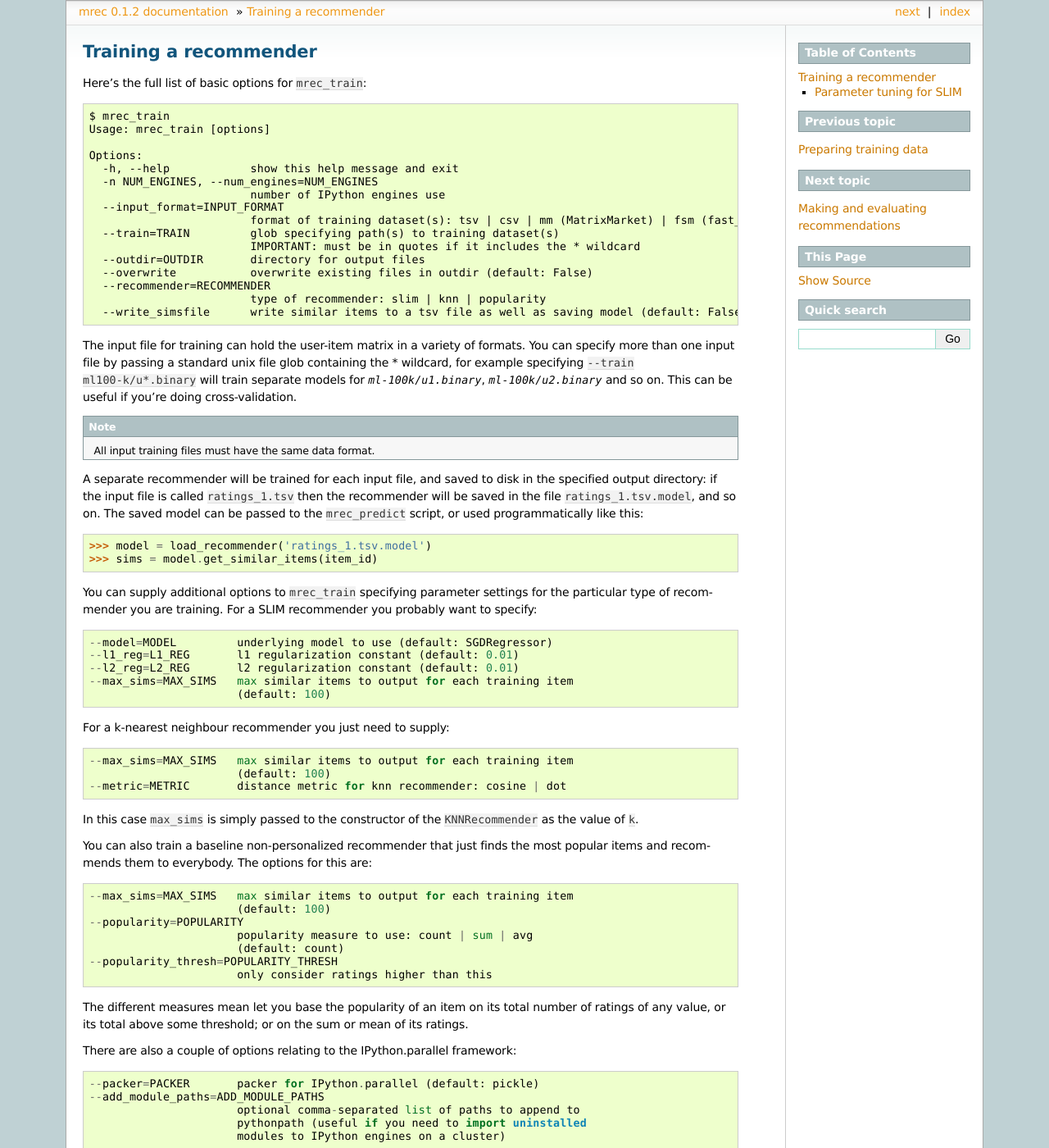
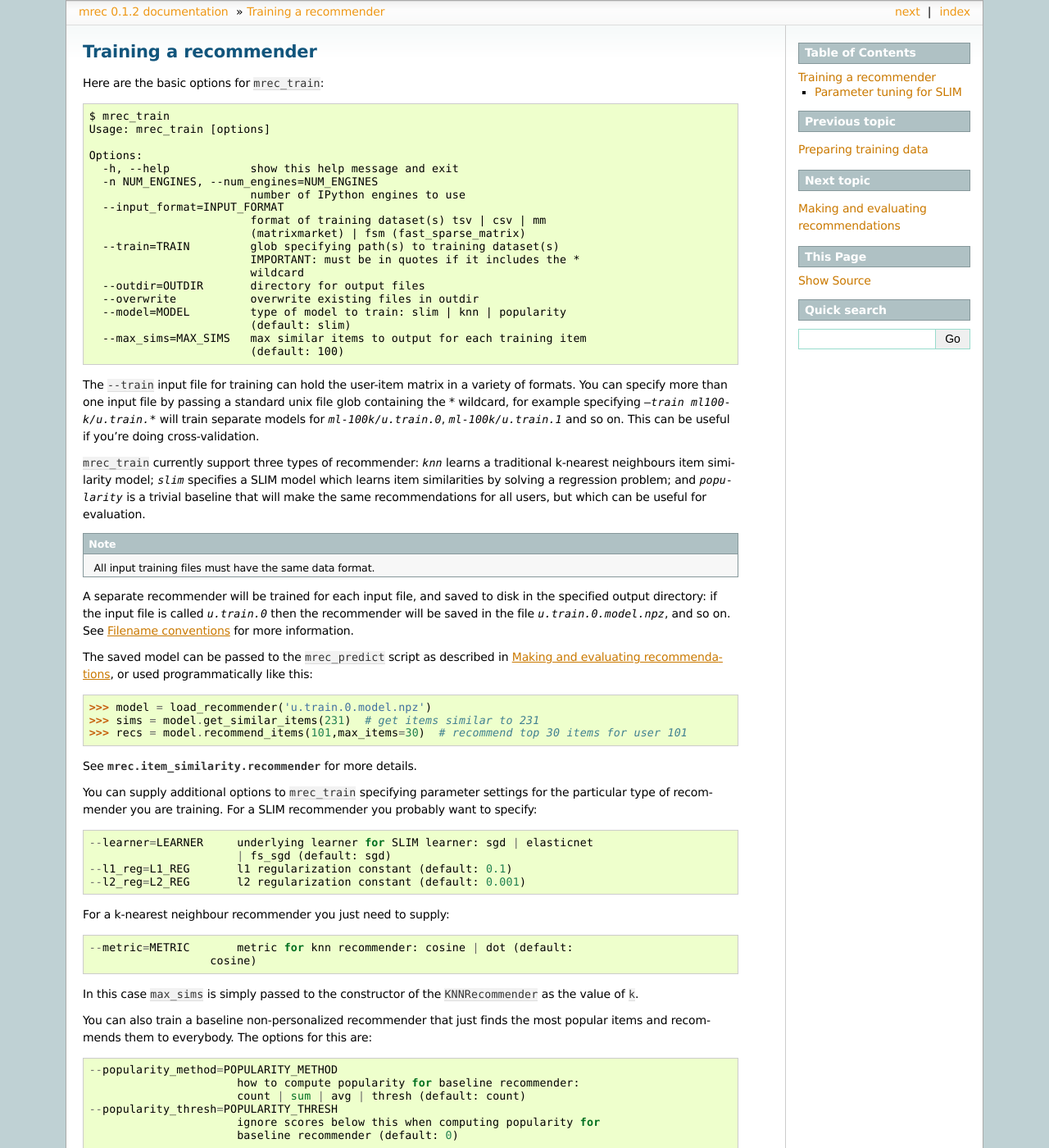
Before and after one commit to Mendeley/mrec, a Sphinx documentation site: the page built from doc/training.rst, in a window 1280 px wide and 1400 px high. Shown: the whole window at 82% size. Built offline with Sphinx 7.4.7, drawn with Linux system fonts in a browser that asks for light colours; formulas are drawn with MathJax 3; some of the changed text lies outside the part shown.

Commit message:
usable docs, added licence

```diff
--- a/doc/mrec.examples.rst
+++ b/doc/mrec.examples.rst
@@ -26,8 +26,6 @@ examples Package
     :show-inheritance:
 
 
-.. _filename_conventions-label:
-
 :mod:`filename_conventions` Module
 ----------------------------------
 
--- a/doc/training.rst
+++ b/doc/training.rst
@@ -4,7 +4,7 @@
 Training a recommender
 ======================
 
-Here's the full list of basic options for ``mrec_train``::
+Here are the basic options for ``mrec_train``::
 
     $ mrec_train
     Usage: mrec_train [options]
@@ -12,50 +12,57 @@ Here's the full list of basic options for ``mrec_train``::
     Options:
       -h, --help            show this help message and exit
       -n NUM_ENGINES, --num_engines=NUM_ENGINES
-                            number of IPython engines use
+                            number of IPython engines to use
       --input_format=INPUT_FORMAT
-                            format of training dataset(s): tsv | csv | mm (MatrixMarket) | fsm (fast_sparse_matrix)
+                            format of training dataset(s) tsv | csv | mm
+                            (matrixmarket) | fsm (fast_sparse_matrix)
       --train=TRAIN         glob specifying path(s) to training dataset(s)
-                            IMPORTANT: must be in quotes if it includes the * wildcard
+                            IMPORTANT: must be in quotes if it includes the *
+                            wildcard
       --outdir=OUTDIR       directory for output files
-      --overwrite           overwrite existing files in outdir (default: False)
-      --recommender=RECOMMENDER
-                            type of recommender: slim | knn | popularity
-      --write_simsfile      write similar items to a tsv file as well as saving model (default: False)
+      --overwrite           overwrite existing files in outdir
+      --model=MODEL         type of model to train: slim | knn | popularity
+                            (default: slim)
+      --max_sims=MAX_SIMS   max similar items to output for each training item
+                            (default: 100)
 
-The input file for training can hold the user-item matrix in a variety of formats.
+The ``--train`` input file for training can hold the user-item matrix in a variety of formats.
 You can specify more than one input file by passing a standard unix file glob
-containing the * wildcard, for example specifying ``--train ml100-k/u*.binary`` will
-train separate models for `ml-100k/u1.binary`, `ml-100k/u2.binary` and so on.
+containing the * wildcard, for example specifying `--train ml100-k/u.train.*` will
+train separate models for `ml-100k/u.train.0`, `ml-100k/u.train.1` and so on.
 This can be useful if you're doing cross-validation.
+
+``mrec_train`` currently support three types of recommender: `knn` learns a traditional k-nearest neighbours item similarity model; `slim` specifies a SLIM model which learns item similarities by solving a regression problem; and `popularity` is a trivial baseline that will make the same recommendations for all users, but which can be useful for evaluation.
 
 .. note::
 
     All input training files must have the same data format.
 
 A separate recommender will be trained for each input file, and saved to disk in the
-specified output directory: if the input file is called ``ratings_1.tsv`` then the
-recommender will be saved in the file ``ratings_1.tsv.model``, and so on.  The saved model
-can be passed to the ``mrec_predict`` script, or used programmatically like
+specified output directory: if the input file is called `u.train.0` then the
+recommender will be saved in the file `u.train.0.model.npz`, and so on.  See :ref:`filename_conventions-link` for more information.
+
+The saved model
+can be passed to the ``mrec_predict`` script as described in :ref:`evaluation`, or used programmatically like
 this::
 
-    >>> model = load_recommender('ratings_1.tsv.model')
-    >>> sims = model.get_similar_items(item_id)
+    >>> model = load_recommender('u.train.0.model.npz')
+    >>> sims = model.get_similar_items(231)  # get items similar to 231
+    >>> recs = model.recommend_items(101,max_items=30)  # recommend top 30 items for user 101
+See :mod:`mrec.item_similarity.recommender` for more details.
 
 You can supply additional options to ``mrec_train`` specifying parameter settings for the particular type of recommender you are training.
 For a SLIM recommender you probably want to specify::
 
-      --model=MODEL         underlying model to use (default: SGDRegressor)
-      --l1_reg=L1_REG       l1 regularization constant (default: 0.01)
-      --l2_reg=L2_REG       l2 regularization constant (default: 0.01)
-      --max_sims=MAX_SIMS   max similar items to output for each training item
-                            (default: 100)
+      --learner=LEARNER     underlying learner for SLIM learner: sgd | elasticnet
+                            | fs_sgd (default: sgd)
+      --l1_reg=L1_REG       l1 regularization constant (default: 0.1)
+      --l2_reg=L2_REG       l2 regularization constant (default: 0.001)
 
 For a k-nearest neighbour recommender you just need to supply::
 
-      --max_sims=MAX_SIMS   max similar items to output for each training item
-                            (default: 100)
-      --metric=METRIC       distance metric for knn recommender: cosine | dot
+      --metric=METRIC       metric for knn recommender: cosine | dot (default:
+                        cosine)
 
 In this case ``max_sims`` is simply passed to the constructor
 of the ``KNNRecommender`` as the value of ``k``.
@@ -63,13 +70,12 @@ of the ``KNNRecommender`` as the value of ``k``.
 You can also train a baseline non-personalized recommender that just finds the most popular
 items and recommends them to everybody. The options for this are::
 
-      --max_sims=MAX_SIMS   max similar items to output for each training item
-                            (default: 100)
-      --popularity=POPULARITY
-                            popularity measure to use: count | sum | avg
-                            (default: count)
+      --popularity_method=POPULARITY_METHOD
+                            how to compute popularity for baseline recommender:
+                            count | sum | avg | thresh (default: count)
       --popularity_thresh=POPULARITY_THRESH
-                            only consider ratings higher than this
+                            ignore scores below this when computing popularity for
+                            baseline recommender (default: 0)
 
 The different measures mean let you base the popularity of an item on its total number of
 ratings of any value, or its total above some threshold; or on the sum or mean of its ratings.
@@ -97,7 +99,10 @@ sample items over a range of values for each constant, and picks the best combin
 simple parameters.  The 'best' regularization constants are those that give similarity weights
 that are as sparse as possible, but not too sparse.  You run ``mrec_tune`` like this::
 
-    $ mrec_tune -d splits/u.data.train.0 --input_format tsv --l1_min 0.001 --l1_max 1.0 --l2_min 0.0001 --l2_max 1 --max_sims 200 --min_sims 1 --max_sparse 0.3 --min_sims 1
+    $ mrec_tune -d u.data.train.0 --input_format tsv \
+        --l1_min 0.001 --l1_max 1.0 \
+        --l2_min 0.0001 --l2_max 1 \
+        --max_sims 200 --min_sims 1 --max_sparse 0.3
 
 This says that we want to find the best constants that result in no more than 200 similar items for each item,
 provided no more than 30% of items have no similar items at all.  We'd like to explore combinations of regularization
@@ -108,3 +113,9 @@ The script will run for a few seconds and then report the best settings::
     mean # positive similarity weights per item = 96.0
     proportion of items with fewer than 1 positive similarity weights = 0.25
     mean # negative similarity weights per item = 43.4
+
+.. note::
+
+    For this little dataset even the best constant values shown will mean that we won't learn
+    any similar items for quite a large proportion of the training items.  This isn't
+    usually a problem with production size datasets.
```
Also changed, not shown: other parts of doc/training.rst (+0 -4 lines), README.rst (added, +32 -0 lines), doc/evaluation.rst (+19 -4 lines), doc/index.rst (+1 -21 lines), doc/preparation.rst (+11 -3 lines), 2 other files.
